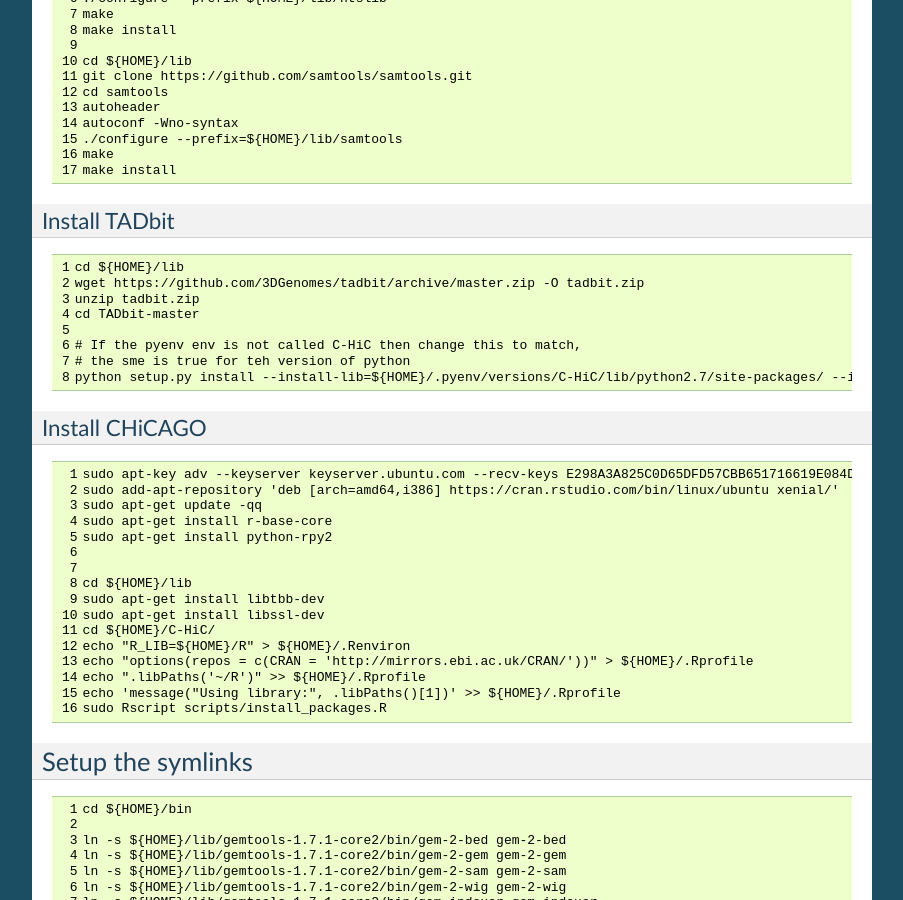
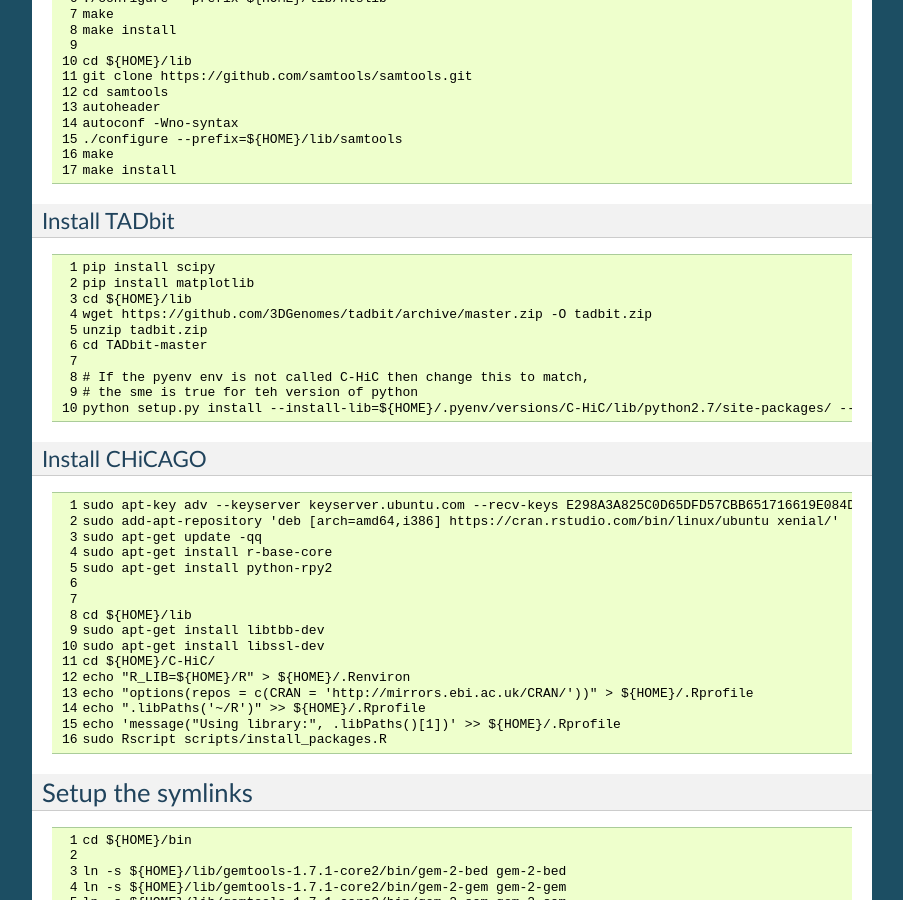
Before and after one commit to Multiscale-Genomics/pyCHiC, a Sphinx documentation site: the page built from docs/full_installation.rst, in a window 1280 px wide and 900 px high, scrolled down 1585 px. Shown: the whole window, without its empty margins (198-1101 px from the left). Built offline with Sphinx 7.4.7, drawn with Linux system fonts in a browser that asks for light colours.

Commit message:
installation of tadbit dependencies in full_installation

```diff
--- a/docs/full_installation.rst
+++ b/docs/full_installation.rst
@@ -143,6 +143,8 @@
 .. code-block:: none
    :linenos:
 
+   pip install scipy
+   pip install matplotlib
    cd ${HOME}/lib
    wget https://github.com/3DGenomes/tadbit/archive/master.zip -O tadbit.zip
    unzip tadbit.zip
```
